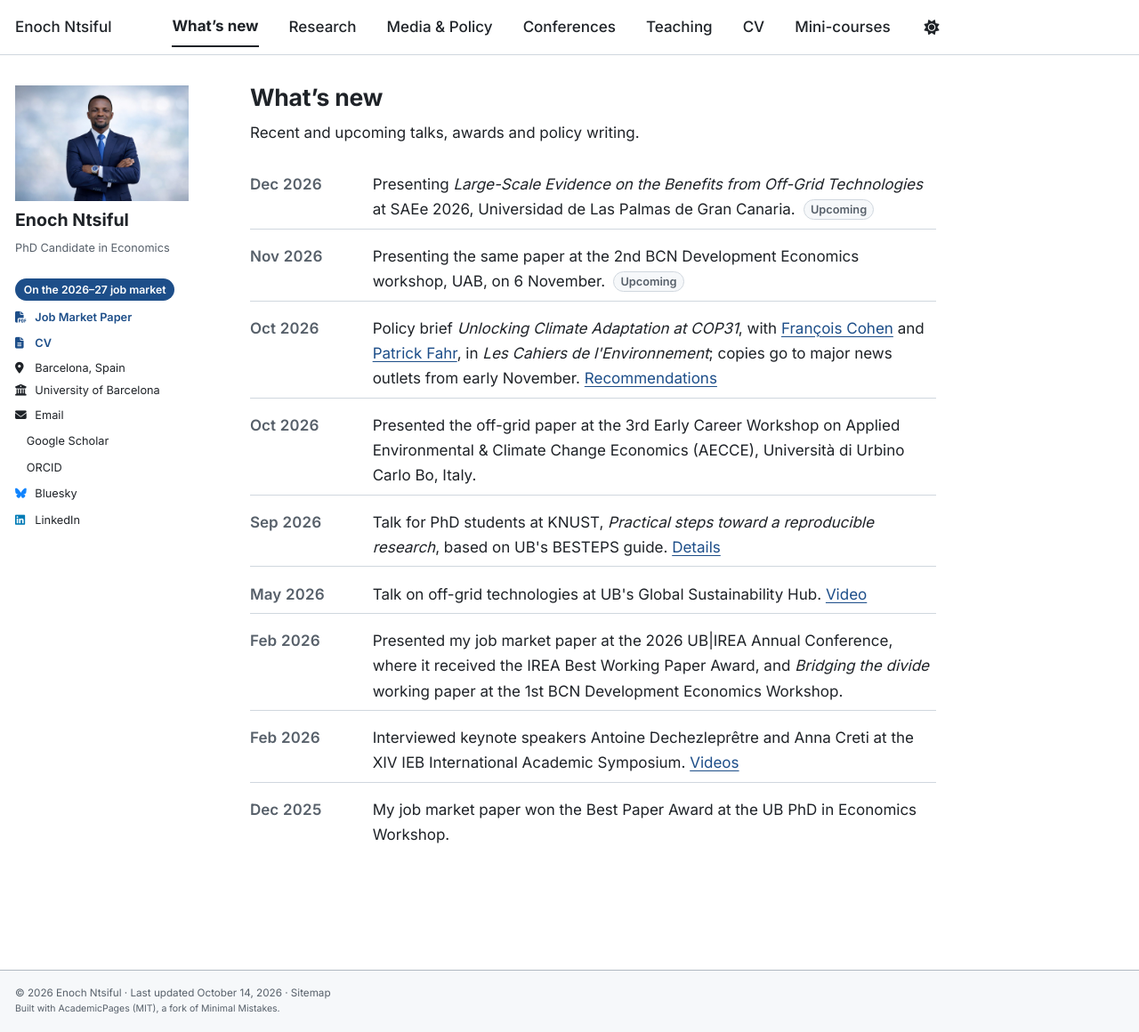
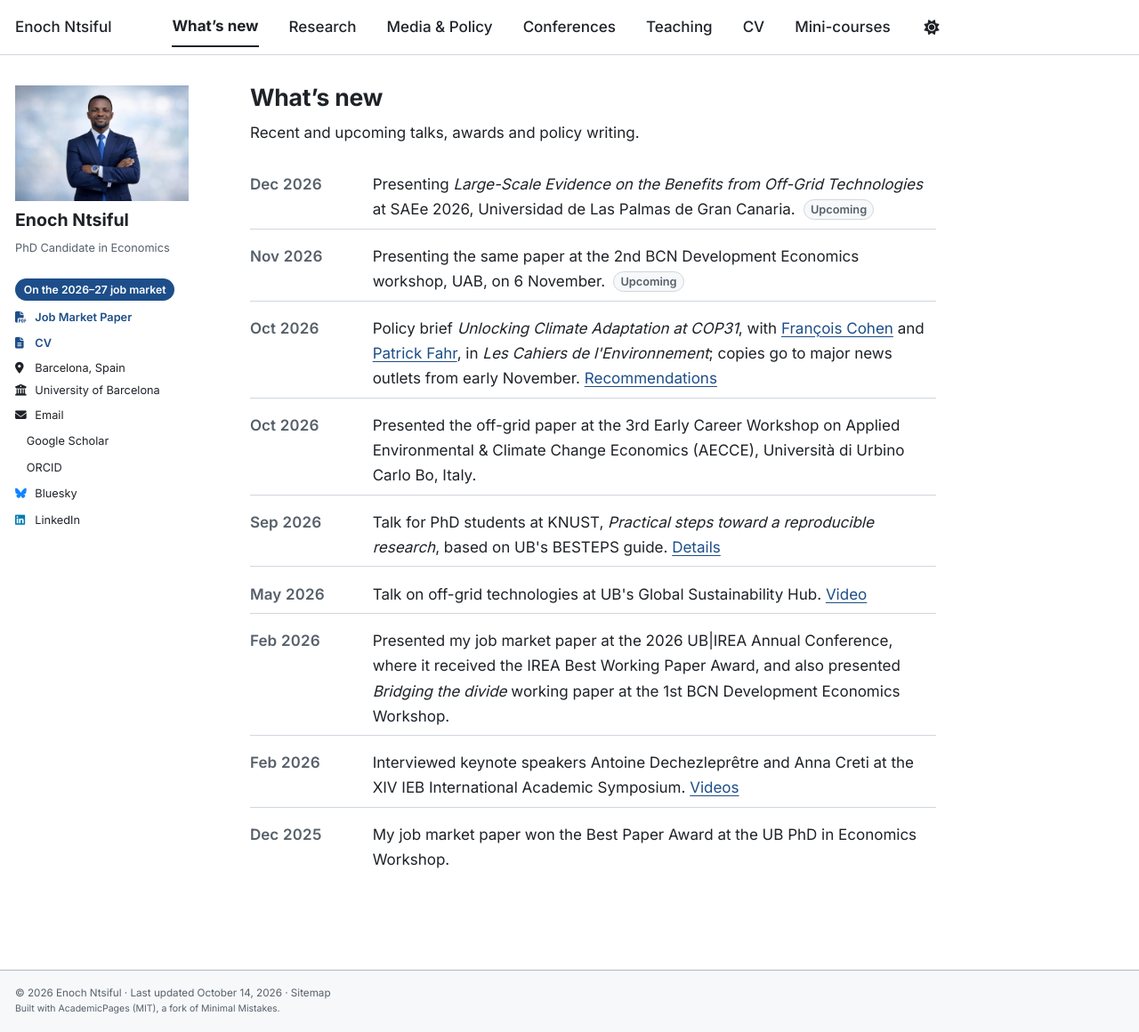
Before and after one commit to ntsifulenoch/ntsifulenoch.github.io, a Jekyll site: the page built from _pages/news.md, in a window 1280 px wide and 1160 px high. Shown: the whole window at 89% size. Built offline with Jekyll 4.4.1, drawn with Linux system fonts in a browser that asks for light colours; a style sheet for code colours, icons or effects is not loaded.

Commit message:
Fix formatting in news.md for clarity

```diff
--- a/_pages/news.md
+++ b/_pages/news.md
@@ -13,7 +13,7 @@ Recent and upcoming talks, awards and policy writing.
   <li><span class="dated__when">Oct 2026</span><span>Presented the off-grid paper at the 3rd Early Career Workshop on Applied Environmental &amp; Climate Change Economics (AECCE), Università di Urbino Carlo Bo, Italy.</span></li>
   <li><span class="dated__when">Sep 2026</span><span>Talk for PhD students at KNUST, <em>Practical steps toward a reproducible research</em>, based on UB's BESTEPS guide. <a href="/teaching/#guest-talks-and-mentoring">Details</a></span></li>
   <li><span class="dated__when">May 2026</span><span>Talk on off-grid technologies at UB's Global Sustainability Hub. <a href="/media/#video">Video</a></span></li>
-  <li><span class="dated__when">Feb 2026</span><span>Presented my job market paper at the 2026 UB|IREA Annual Conference, where it received the IREA Best Working Paper Award, and <em>Bridging the divide</em> working paper at the 1st BCN Development Economics Workshop.</span></li>
+  <li><span class="dated__when">Feb 2026</span><span>Presented my job market paper at the 2026 UB|IREA Annual Conference, where it received the IREA Best Working Paper Award, and also presented <em>Bridging the divide</em> working paper at the 1st BCN Development Economics Workshop.</span></li>
   <li><span class="dated__when">Feb 2026</span><span>Interviewed keynote speakers Antoine Dechezleprêtre and Anna Creti at the XIV IEB International Academic Symposium. <a href="/media/#interviews">Videos</a></span></li>
   <li><span class="dated__when">Dec 2025</span><span>My job market paper won the Best Paper Award at the UB PhD in Economics Workshop.</span></li>
 </ul>
```
